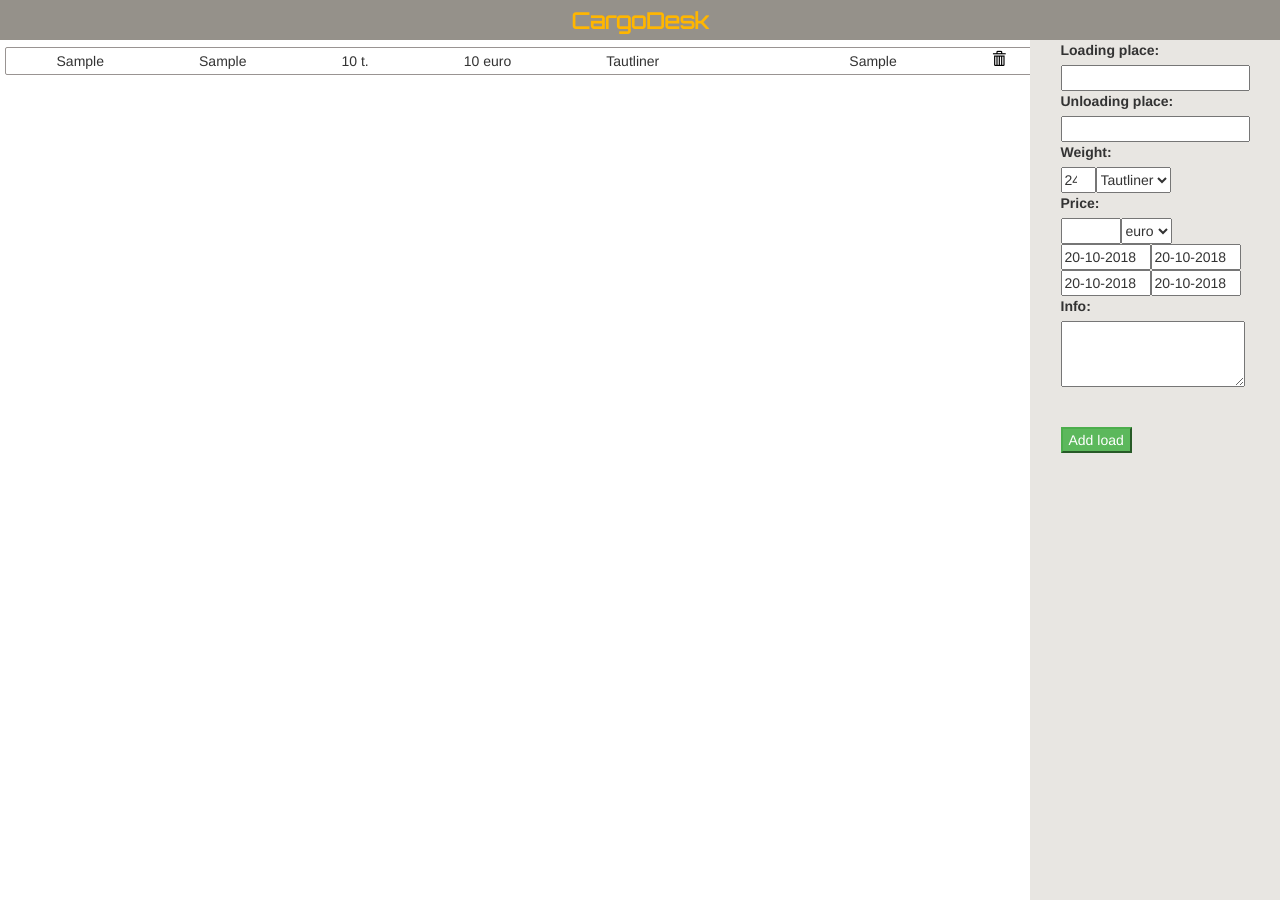
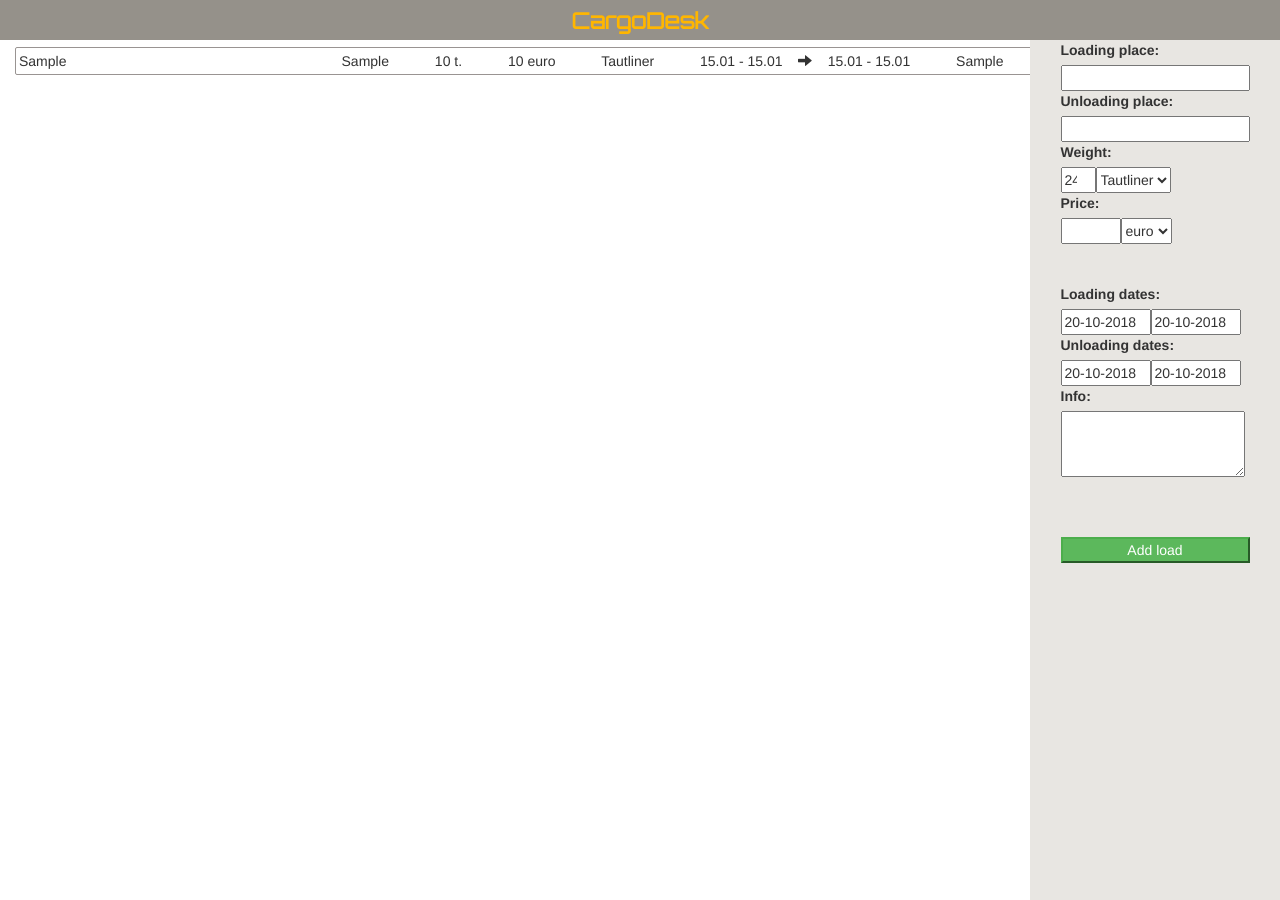
Before and after one commit to jdziurzynski/cargodesk, a Django app: page /cargos/ in a window 1280 px wide. Run offline with Django 3.2, Linux system fonts and the light colour scheme; tables that the repository leaves empty hold one stand-in row (values such as "Sample post"); some libraries are stand-ins or nearby versions.

Commit message:
all working

```diff
--- a/cargodesk/cargodesk/settings.py
+++ b/cargodesk/cargodesk/settings.py
@@ -38,8 +38,6 @@ INSTALLED_APPS = [
     'django.contrib.messages',
     'django.contrib.staticfiles',
     'cargos',
-    'bootstrap_datepicker',
-    'datetimepicker',
 ]
 
 MIDDLEWARE = [
--- a/cargodesk/cargos/templates/one_desk.html
+++ b/cargodesk/cargos/templates/one_desk.html
@@ -14,6 +14,7 @@
     select{
       height: 26px;
     }
+
 
 
     #delbutton{
@@ -45,11 +46,12 @@
     .loads_container {
       width: 83%;
       margin-top: 47px;
+      margin-left: 10px;
     }
 
     .load_block{
       display: flex;
-      justify-content: space-around;
+      justify-content: space-between;
       border: solid 1px;
       margin: 5px;
       padding: 3px;
@@ -58,7 +60,7 @@
     }
 
     .load_block:hover{
-      background-color: #FECB4F;
+      background-color: #fcc780;
       transform: scale(1.01);
     }
 
@@ -75,6 +77,7 @@
     }
 
     .submit_button{
+      width: 100%
 
     }
 
@@ -87,7 +90,11 @@
       display:
       width: 30px;
     }
-
+    .fromwhere{
+      display: flex;
+      justify-content: space-between;
+      width: 370px;
+    }
 
 
     </style>
@@ -101,14 +108,17 @@
     <div class='loads_container'>
       {% for load in loads %}
       <div class='load_block'>
+        <div class='fromwhere'>
         <div>{{load.loading_place}}</div>
         <div>{{load.unloading_place}}</div>
+      </div>
         <div>{{load.weight}} t.</div>
         <div>{{load.price}} {{ load.currency}}</div>
         <div>{{ load.truck_type }}</div>
-        <div>{{ load.date  }}</div>
+        <div>{{ load.load_date_from|date:"d.m - "  }}{{ load.load_date_to|date:" d.m"}} &nbsp;&nbsp;&nbsp;<span class="glyphicon glyphicon-arrow-right"></span>&nbsp;&nbsp;&nbsp;
+              {{ load.unload_date_from|date:"d.m -"  }}{{ load.unload_date_to|date:" d.m"}}</div>
         <div>{{load.info}}</div>
-        <a href="delete/{{ load.pk }}"><span id='delbutton' class="glyphicon glyphicon-trash"></span></a>
+        <a href="delete/{{ load.pk }}" onclick="return confirm('Przemyśl to');"><span id='delbutton' class="glyphicon glyphicon-trash"></span></a>
       </div>
       {% endfor %}
     </div>
@@ -120,11 +130,11 @@
       <div><label for='{{creat_load.loading_place.label_tag}}'>Loading place:</label><br>{{ creat_load.loading_place }}</div>
       <div><label for='{{creat_load.unloading_place.label_tag}}'>Unloading place:</label><br>{{ creat_load.unloading_place }}</div>
       <div class='weightprice'><div><label for='{{creat_load.weight.label_tag}}'>Weight:</label><br>{{ creat_load.weight }}{{ creat_load.truck_type }}</div>
-      <div><label for='{{creat_load.price.label_tag}}'>Price:</label><br>{{ creat_load.price }}{{ creat_load.currency }}</div></div>
-      <div>{{ creat_load.load_date_from }}{{ creat_load.load_date_to }}</div>
-      <div>{{ creat_load.unload_date_from }}{{ creat_load.unload_date_to }}</div>
+      <div><label for='{{creat_load.price.label_tag}}'>Price:</label><br>{{ creat_load.price }}{{ creat_load.currency }}</div></div><br><br>
+      <div><label for='{{creat_load.load_date_from.label_tag}}'>Loading dates:</label><br>{{ creat_load.load_date_from }}{{ creat_load.load_date_to }}</div>
+      <div><label for='{{creat_load.uload_date_from.label_tag}}'>Unloading dates:</label><br>{{ creat_load.unload_date_from }}{{ creat_load.unload_date_to }}</div>
       <div><label for='{{creat_load.info.label_tag}}'>Info:</label><br>{{ creat_load.info }}</div>
-      <br><br>
+      <br><br><br>
     <input class="submit_button btn-success" type="submit" value="Add load">
     </form>
   </div>
--- a/cargodesk/cargos/views.py
+++ b/cargodesk/cargos/views.py
@@ -19,10 +19,10 @@ def new_load(request):
 
 
 def display_loads(request):
-    loads = Shipment.objects.all()
+    loads = Shipment.objects.all().order_by('unload_date_to')
     creat_load = FormNewLoad()
     context = {
-        'loads':loads,
+        'loads': loads,
         'creat_load':creat_load
     }
     return render(request, 'one_desk.html', context)
--- a/requirements.txt
+++ b/requirements.txt
@@ -1 +1 @@
-Django~=2.1
+Django==2.1
```
Also changed, not shown: cargodesk/cargos/migrations/0020_auto_20181025_1851.py (added).
